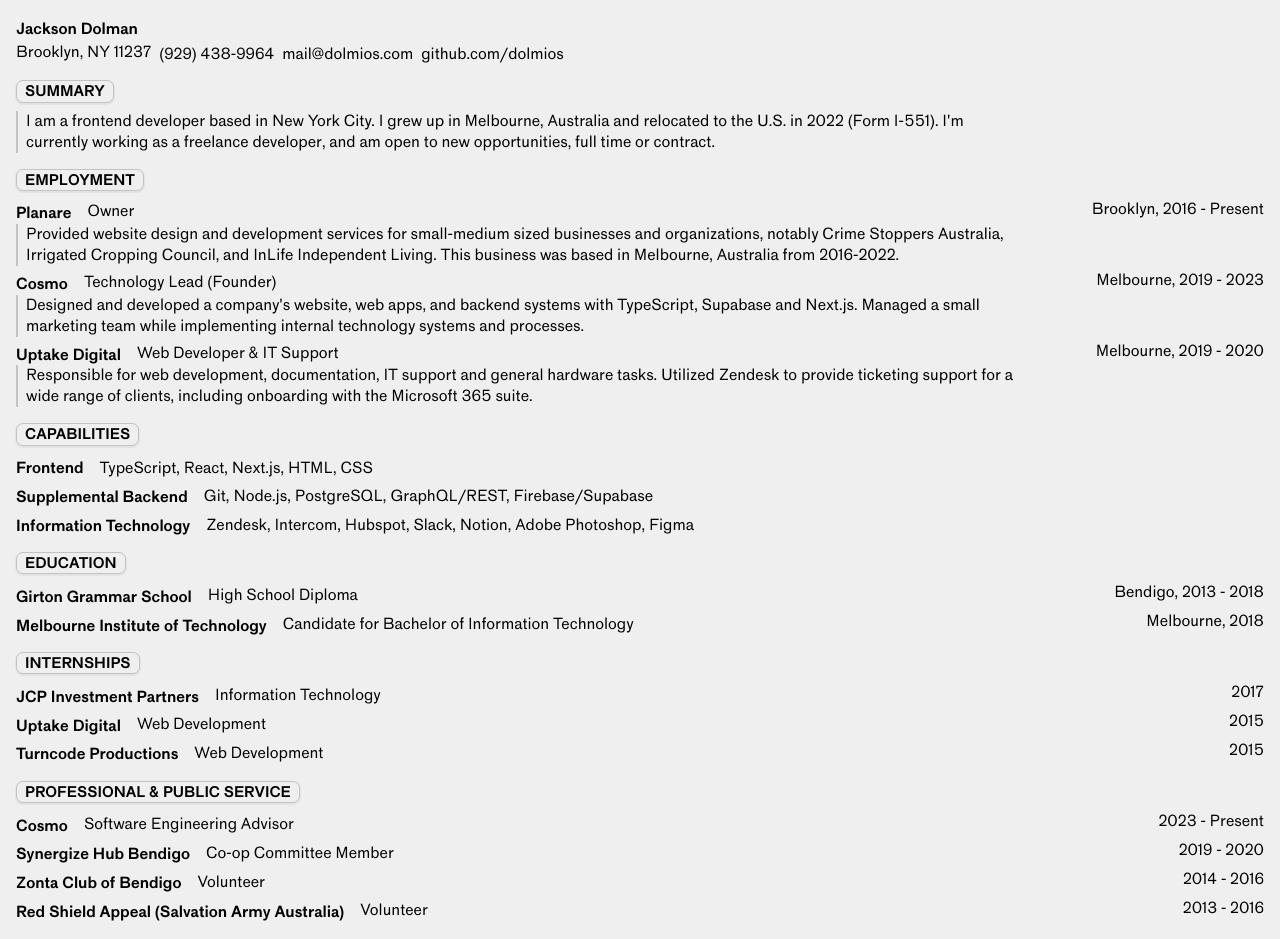
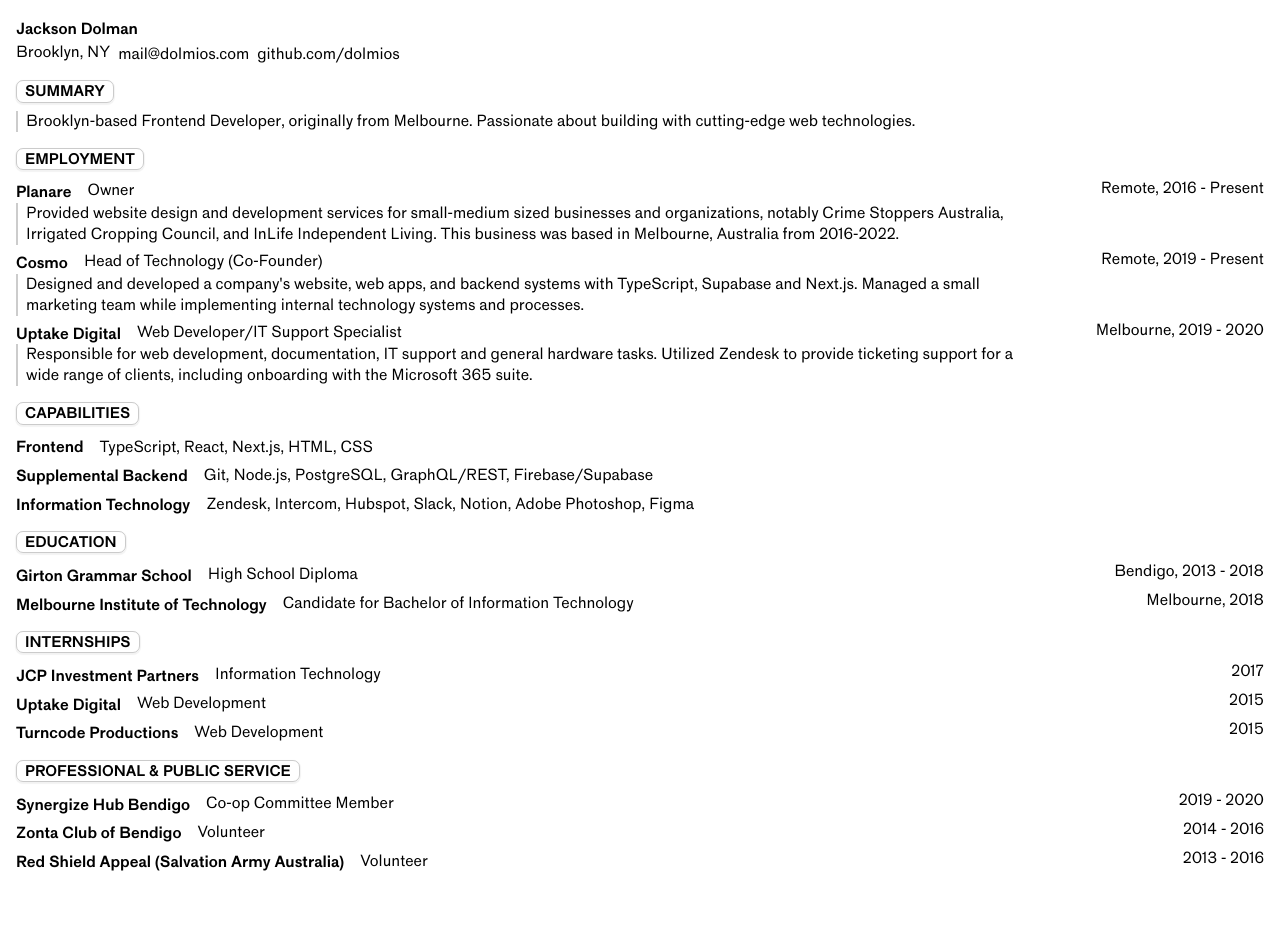
Before and after one commit to dolmios/dolmios.com, a Next.js app: page /resume in a window 1280 px wide. After the commit the page ends 889 px from the top, so only its background shows below. Built offline with nearby package versions, Linux system fonts and the light colour scheme.

Commit message:
chore: bump deps

```diff
--- a/components/Header.tsx
+++ b/components/Header.tsx
@@ -22,11 +22,7 @@
 
         {router.pathname === "/resume" && (
           <Grid>
-            <Text inline={3}>Brooklyn, NY 11237</Text>
-
-            <Text inline={3}>
-              <a href="tel:+19294389964">(929) 438-9964</a>
-            </Text>
+            <Text inline={3}>Brooklyn, NY</Text>
 
             <Text inline={3}>
               <a href="mailto:mail@dolmios.com">mail@dolmios.com</a>
--- a/components/Song.tsx
+++ b/components/Song.tsx
@@ -5,7 +5,7 @@
 import { Grid, Text, Tag, Icon } from ".";
 
 export const useFindColor = (
-  src: string
+  src: string,
 ): {
   dominantColor: string;
   textColor: string;
@@ -28,7 +28,7 @@
       if (!ctx) return;
 
       ctx.drawImage(img, 0, 0);
-      const data = ctx.getImageData(0, 0, 10, 1).data;
+      const { data } = ctx.getImageData(0, 0, 10, 1);
       const rgb = data[0] + "," + data[1] + "," + data[2];
 
       setDominantColor(`rgb(${rgb})`);
@@ -44,7 +44,7 @@
 
 export function useFindYouTube(
   song: string,
-  artist: string
+  artist: string,
 ): {
   youtubeURL: string;
 } {
@@ -54,7 +54,7 @@
       : null,
     {
       errorRetryCount: 1,
-    }
+    },
   );
 
   if (error) return { youtubeURL: "" };
@@ -83,7 +83,7 @@
       refreshWhenHidden: true,
       revalidateOnMount: true,
       revalidateOnReconnect: true,
-    }
+    },
   );
 
   if (error || !data) {
@@ -102,7 +102,7 @@
   const { recenttracks } = data || {};
   const { track } = recenttracks || {};
 
-  const latestTrack = track[0];
+  const [latestTrack] = track || [];
   const trackAlbum = latestTrack?.album["#text"] || "";
   const trackArtist = latestTrack?.artist["#text"] || "";
   const trackName = latestTrack?.name || "";
--- a/pages/resume.tsx
+++ b/pages/resume.tsx
@@ -35,19 +35,19 @@
         company: "Planare",
         notes:
           "Provided website design and development services for small-medium sized businesses and organizations, notably Crime Stoppers Australia, Irrigated Cropping Council, and InLife Independent Living. This business was based in Melbourne, Australia from 2016-2022.",
-        stamp: "Brooklyn, 2016 - Present",
+        stamp: "Remote, 2016 - Present",
         title: "Owner",
       },
       {
         company: "Cosmo",
         notes:
           "Designed and developed a company's website, web apps, and backend systems with TypeScript, Supabase and Next.js. Managed a small marketing team while implementing internal technology systems and processes.",
-        stamp: "Melbourne, 2019 - 2023",
-        title: "Technology Lead (Founder)",
+        stamp: "Remote, 2019 - Present",
+        title: "Head of Technology (Co-Founder)",
       },
       {
         company: "Uptake Digital",
-        title: "Web Developer & IT Support",
+        title: "Web Developer/IT Support Specialist",
         notes:
           "Responsible for web development, documentation, IT support and general hardware tasks. Utilized Zendesk to provide ticketing support for a wide range of clients, including onboarding with the Microsoft 365 suite.",
         stamp: "Melbourne, 2019 - 2020",
@@ -72,12 +72,6 @@
     ],
     volunteer: [
       {
-        company: "Cosmo",
-        notes: "Advising the board of directors on technology concerns.",
-        stamp: "2023 - Present",
-        title: "Software Engineering Advisor",
-      },
-      {
         company: "Synergize Hub Bendigo",
         notes:
           "Contributed to recruitment and organization policy, alongside managing the organization's website.",
@@ -100,7 +94,7 @@
       },
     ],
     summary:
-      "I am a frontend developer based in New York City. I grew up in Melbourne, Australia and relocated to the U.S. in 2022 (Form I-551). I'm currently working as a freelance developer, and am open to new opportunities, full time or contract.",
+      "Brooklyn-based Frontend Developer, originally from Melbourne. Passionate about building with cutting-edge web technologies.",
   };
 
   return (
--- a/stitches.config.ts
+++ b/stitches.config.ts
@@ -27,7 +27,7 @@
     prefix: "dolmios",
     theme: {
       colors: {
-        background: "#f0efef",
+        background: "#ffffff",
         border: "rgba(140, 140, 140, 0.447)",
         text: "rgb(0, 0, 0)",
       },
```
Also changed, not shown: components/Text.tsx (+4 -4 lines), package.json (+13 -13 lines), pages/index.tsx (+5 -6 lines), 2 other files (tests, documents, lock files or other folders).
